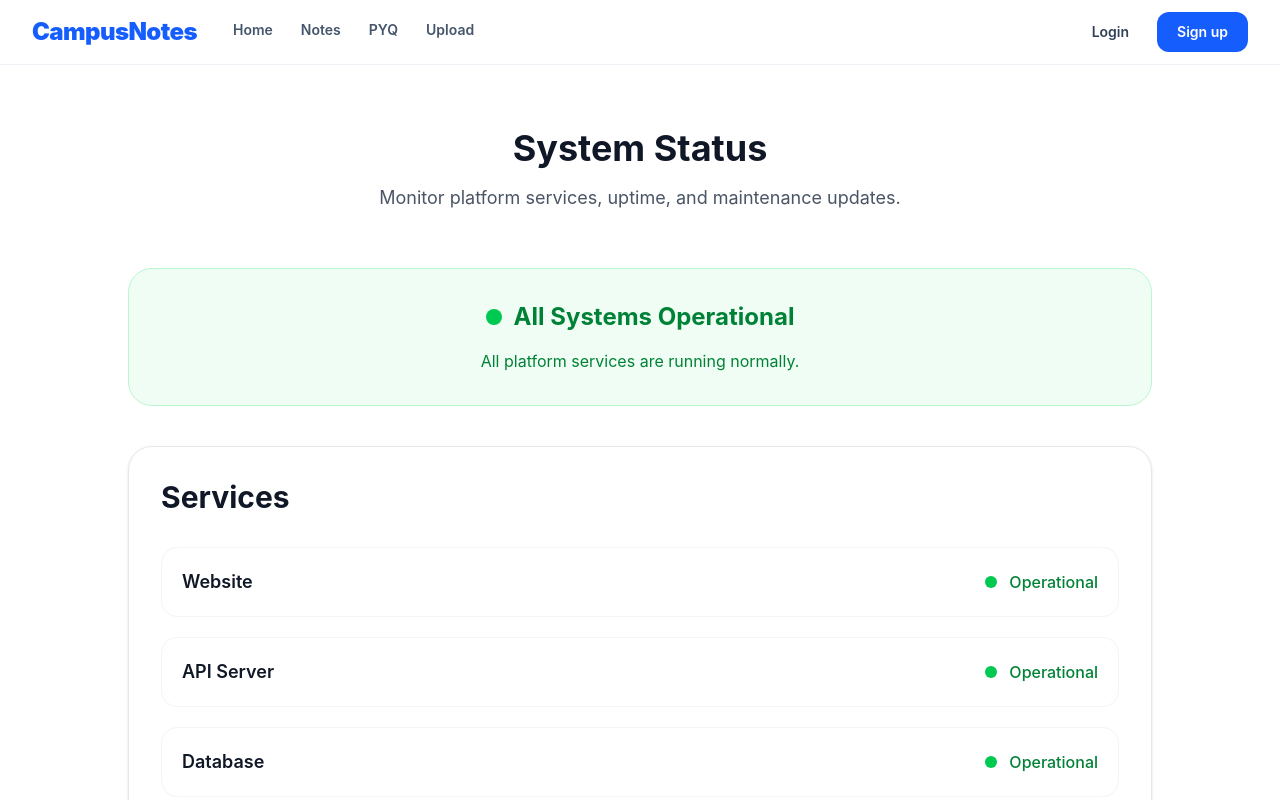
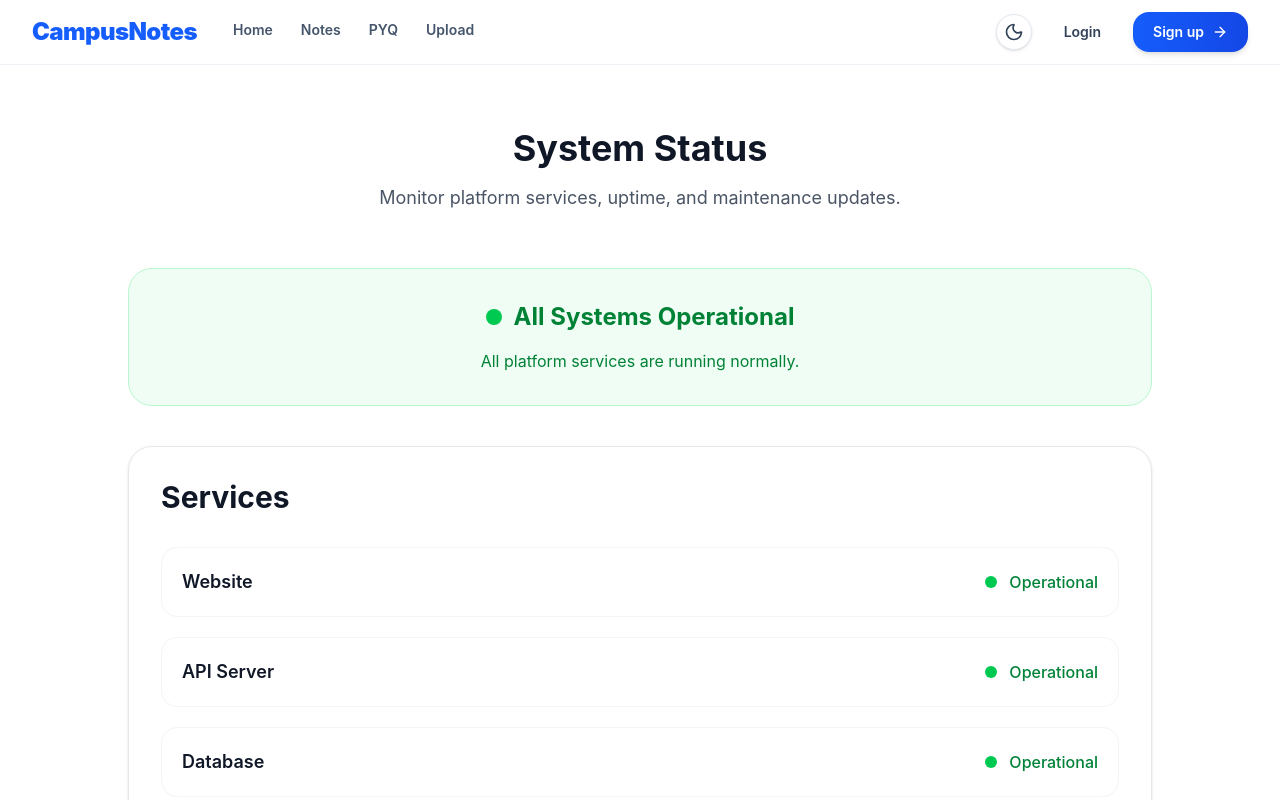
Before and after one commit to codewithkamal01/CampusNotes---A-Mern-Stack-Project, a React (Vite) app in the folder client/: page /status in a window 1280 px wide. Shown: the top 800 px of the page. Built offline with nearby package versions, Linux system fonts and the light colour scheme.

Commit message:
basic ui improvements

```diff
--- /dev/null
+++ b/client/src/components/ThemeToggle.jsx
@@ -0,0 +1,67 @@
+import { Moon, Sun } from "lucide-react";
+import { useEffect, useState } from "react";
+
+function ThemeToggle() {
+  const [darkMode, setDarkMode] = useState(false);
+
+  useEffect(() => {
+    const savedTheme = localStorage.getItem("theme");
+
+    if (savedTheme === "dark") {
+      document.documentElement.classList.add("dark");
+      setDarkMode(true);
+    } else {
+      document.documentElement.classList.remove("dark");
+      setDarkMode(false);
+    }
+  }, []);
+
+  const toggleTheme = () => {
+    if (darkMode) {
+      document.documentElement.classList.remove("dark");
+      localStorage.setItem("theme", "light");
+    } else {
+      document.documentElement.classList.add("dark");
+      localStorage.setItem("theme", "dark");
+    }
+
+    setDarkMode(!darkMode);
+  };
+
+  return (
+    <button
+      onClick={toggleTheme}
+      aria-label="Toggle Theme"
+      className="
+        flex h-9 w-9 items-center justify-center
+        rounded-full border border-slate-200
+        bg-white shadow-sm
+        transition-all duration-300
+        hover:scale-105 hover:shadow-md
+        dark:border-slate-700 dark:bg-slate-900
+        hover:bg-slate-100 dark:hover:bg-slate-800
+      "
+    >
+      {darkMode ? (
+        <Sun
+          className="
+            h-5 w-5 text-yellow-400
+            transition-all duration-300
+            rotate-0 scale-100
+          "
+        />
+      ) : (
+        <Moon
+          className="
+            h-5 w-5 text-slate-700
+            transition-all duration-300
+            rotate-0 scale-100
+            dark:text-slate-200
+          "
+        />
+      )}
+    </button>
+  );
+}
+
+export default ThemeToggle;
--- a/client/src/components/navbar/DesktopAuth.jsx
+++ b/client/src/components/navbar/DesktopAuth.jsx
@@ -1,93 +1,101 @@
 import { Link } from "react-router-dom";
-import { User, LogOut } from "lucide-react";
+import { User, LogOut, ArrowRight } from "lucide-react";
 
 function DesktopAuth({ token, logout }) {
   return token ? (
     <div className="hidden items-center gap-3 md:flex">
+      {/* Profile */}
       <Link
         to="/profile"
         className="
-          flex
-          items-center
-          gap-2
-          rounded-xl
-          border
-          border-slate-200
-          bg-white
-          px-4
-          py-2.5
-          text-sm
-          font-semibold
-          text-slate-700
-          transition
-          hover:bg-slate-50
+          group flex items-center gap-2 rounded-2xl
+          border border-slate-200 bg-white
+          px-4 py-2.5
+          text-sm font-semibold text-slate-700
+          shadow-sm transition-all duration-300
+          hover:-translate-y-0.5 hover:border-blue-200
+          hover:bg-blue-50 hover:text-blue-600
+          hover:shadow-md
           dark:border-slate-800
           dark:bg-slate-950
           dark:text-slate-300
+          dark:hover:border-slate-700
+          dark:hover:bg-slate-900
+          dark:hover:text-blue-400
         "
       >
-        <User size={16} />
+        <User
+          size={16}
+          className="transition-transform duration-300 group-hover:scale-110"
+        />
         Profile
       </Link>
 
+      {/* Logout */}
       <button
         onClick={logout}
         className="
-          flex
-          items-center
-          gap-2
-          rounded-xl
-          border
-          border-red-200
-          bg-red-50
-          px-4
-          py-2.5
-          text-sm
-          font-semibold
-          text-red-600
-          transition
-          hover:bg-red-100
+          group flex items-center gap-2 rounded-2xl
+          border border-red-200 bg-red-50
+          px-4 py-2.5
+          text-sm font-semibold text-red-600
+          shadow-sm transition-all duration-300
+          hover:-translate-y-0.5 hover:bg-red-100
+          hover:shadow-md
+          dark:border-red-900/40
+          dark:bg-red-950/40
+          dark:text-red-400
+          dark:hover:bg-red-900/40
         "
       >
-        <LogOut size={16} />
+        <LogOut
+          size={16}
+          className="transition-transform duration-300 group-hover:-translate-x-0.5"
+        />
         Logout
       </button>
     </div>
   ) : (
     <div className="hidden items-center gap-3 md:flex">
+      {/* Login */}
       <Link
         to="/login"
         className="
-          rounded-xl
-          px-4
-          py-2.5
-          text-sm
-          font-semibold
-          text-slate-700
-          transition
-          hover:bg-slate-100
+          rounded-2xl px-5 py-2.5
+          text-sm font-semibold text-slate-700
+          transition-all duration-300
+          hover:bg-slate-100 hover:text-slate-900
           dark:text-slate-300
           dark:hover:bg-slate-800
+          dark:hover:text-white
         "
       >
         Login
       </Link>
 
+      {/* Sign Up */}
       <Link
         to="/register"
         className="
-          rounded-xl
-          bg-blue-600
-          px-5
-          py-2.5
-          text-sm
-          font-semibold
-          text-white
-          transition
-          hover:bg-blue-700
+          group flex items-center gap-2 rounded-2xl
+          bg-gradient-to-r from-blue-600 to-blue-700
+          px-5 py-2.5
+          text-sm font-semibold text-white
+          shadow-md transition-all duration-300
+          hover:-translate-y-0.5
+          hover:from-blue-700 hover:to-blue-800
+          hover:shadow-xl
+          active:scale-[0.98]
         "
       >
         Sign up
+        <ArrowRight
+          size={16}
+          className="
+            transition-transform duration-300
+            group-hover:translate-x-0.5
+          "
+        />
       </Link>
     </div>
   );
--- a/client/src/components/navbar/Navbar.jsx
+++ b/client/src/components/navbar/Navbar.jsx
@@ -4,7 +4,7 @@ import { Menu, X, User } from "lucide-react";
 import NavLinks from "./NavLinks";
 import DesktopAuth from "./DesktopAuth";
 import MobileMenu from "./MobileMenu";
-
+import ThemeToggle from "../ThemeToggle";
 
 function NavBar() {
   const [menuOpen, setMenuOpen] = useState(false);
@@ -94,8 +94,8 @@ function NavBar() {
 
         {/* Right */}
         <div className="flex items-center gap-3">
+          <ThemeToggle />
           <DesktopAuth token={token} logout={logout} />
-
           {token && (
             <Link
               to="/profile"
@@ -134,7 +134,6 @@ function NavBar() {
           )}
         </div>
       </div>
-
       {/* Mobile */}
       <MobileMenu
         menuOpen={menuOpen}
--- a/client/src/components/notes/FloatingUploadButton.jsx
+++ b/client/src/components/notes/FloatingUploadButton.jsx
@@ -5,7 +5,7 @@ function FloatingUploadButton() {
   return (
     <div className="fixed bottom-5 right-5 z-50">
       {/* Pulse Ring */}
-      <div className="absolute inset-0 animate-ping rounded-full bg-blue-500/30" />
+      <div className="absolute inset-0" />
 
       {/* Button */}
       <Link
--- a/client/src/components/sections/CTASection.jsx
+++ b/client/src/components/sections/CTASection.jsx
@@ -1,6 +1,7 @@
 import { Link } from "react-router-dom";
 
 function CTASection() {
+  const token = localStorage.getItem("token");
   return (
     <section className="bg-white px-6 py-16 dark:bg-slate-950 md:px-8">
       <div
@@ -41,7 +42,10 @@ function CTASection() {
           </p>
 
           {/* Buttons */}
+
           <div className="flex flex-col items-center justify-center gap-4 sm:flex-row">
+            {!token ? (
+              <>
                 <Link
                   to="/register"
                   className="
@@ -89,6 +93,32 @@ function CTASection() {
                 >
                   Browse Library
                 </Link>
+              </>
+            ) : (
+              <Link
+                to="/notes"
+                className="
+                rounded-2xl
+                border
+                border-white/20
+                bg-white/10
+                px-8
+                py-4
+                text-lg
+                font-semibold
+                text-white
+                backdrop-blur-sm
+                transition-all
+                duration-300
+                hover:bg-white/20
+                dark:border-white/10
+                dark:bg-white/5
+                dark:hover:bg-white/15
+              "
+              >
+                Browse Library
+              </Link>
+            )}
           </div>
         </div>
       </div>
--- a/client/src/components/sections/HeroSection.jsx
+++ b/client/src/components/sections/HeroSection.jsx
@@ -1,11 +1,12 @@
 import React from "react";
 import { Search, ArrowRight } from "lucide-react";
 import { Link } from "react-router-dom";
+import HeroIn from "../../assets/Heroin.png";
 
 function HeroSection() {
   return (
-    <section className="relative overflow-hidden bg-white px-6 py-18 dark:bg-slate-950 md:px-8 lg:py-20">
-      <div className="relative z-10 mx-auto max-w-7xl">
+    <section className="relative overflow-hidden bg-white px-6 py-18 dark:bg-slate-950 md:px-8 lg:py-15">
+      <div className="relative z-10 mx-auto flex max-w-7xl items-end justify-between gap-10">
         <div className="max-w-3xl">
           {/* Heading */}
           <h1 className="mb-6 text-5xl font-extrabold leading-[1.05] tracking-tight text-slate-900 dark:text-white md:text-7xl">
@@ -67,6 +68,17 @@ function HeroSection() {
             </span>
           </div>
         </div>
+
+        <div className="relative hidden lg:flex w-[520px] shrink-0 items-end justify-center self-end">
+          <img
+            src={HeroIn}
+            alt="College Student"
+            className="max-h-[520px] w-full object-contain object-bottom select-none"
+          />
+
+          {/* Bottom Blend */}
+          <div className="absolute bottom-0 left-0 h-28 w-full bg-gradient-to-t from-white to-transparent dark:from-slate-950"></div>
+        </div>
       </div>
 
       {/* Decorative Blur */}
--- a/client/src/components/upload/UploadInfoCards.jsx
+++ b/client/src/components/upload/UploadInfoCards.jsx
@@ -1,5 +1,3 @@
-// components/upload/UploadInfoCards.jsx
-
 import { BadgeCheck, Eye, Sparkles } from "lucide-react";
 
 function UploadInfoCards() {
--- a/client/src/index.css
+++ b/client/src/index.css
@@ -1 +1,7 @@
 @import "tailwindcss";
+
+@custom-variant dark (&:where(.dark, .dark *));
+
+html {
+  transition: background-color 0.3s ease, color 0.3s ease;
+}
--- a/client/src/pages/Upload.jsx
+++ b/client/src/pages/Upload.jsx
@@ -135,15 +135,6 @@ function Upload() {
           Authorization: `Bearer ${token}`,
           "Content-Type": "multipart/form-data",
         },
-
-        // Upload progress
-        onUploadProgress: (progressEvent) => {
-          const percent = Math.round(
-            (progressEvent.loaded * 100) / progressEvent.total,
-          );
-
-          console.log(`Uploading: ${percent}%`);
-        },
       });
 
       toast.success(res.data.message || "Note uploaded successfully");
@@ -152,8 +143,6 @@ function Upload() {
       setFormData(initialFormState);
       setFile(null);
     } catch (error) {
-      console.log(error);
-
       toast.error(error.response?.data?.message || "Upload failed");
     } finally {
       setLoading(false);
```
Also changed, not shown: client/src/pages/company/About.jsx (+12 -12 lines), client/src/assets/Heroin.png (added). Lines whose indentation alone changed are shown as unchanged.
